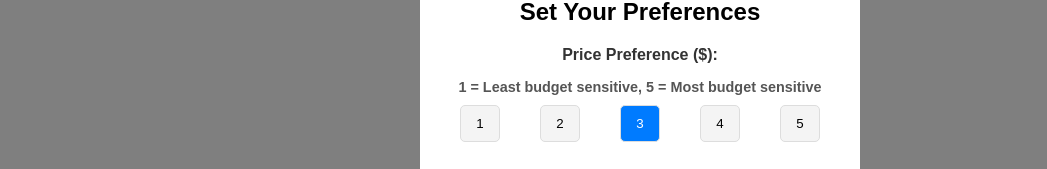
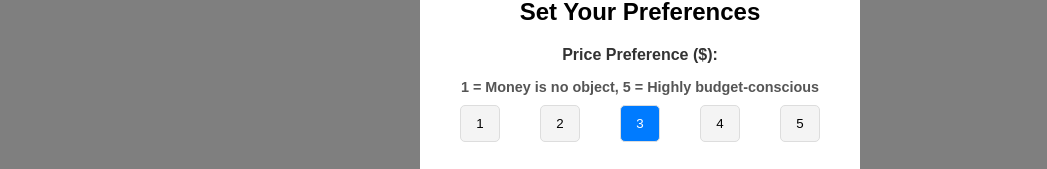
Before and after one commit to LIYunzhe1408/MealMate, a React (Create React App) app in the folder frontend/: page / in a window 1280 px wide. Shown: the part 273-442 px from the top of the page, without its empty margins (0-1047 px from the left). Built offline with nearby package versions, Linux system fonts and the light colour scheme.

Commit message:
Update buget sensitive copywriting.

```diff
--- a/frontend/src/components/PopUp.js
+++ b/frontend/src/components/PopUp.js
@@ -18,7 +18,7 @@ function PopUp({ onSubmit }) {
                     <label>
                         <strong>Price Preference ($):</strong>
                         <p className="price-explanation">
-                            1 = Least budget sensitive, 5 = Most budget sensitive
+                            1 = Money is no object, 5 = Highly budget-conscious
                         </p>
                         <div className="budget-options">
                             {[1, 2, 3, 4, 5].map((num) => (
```
